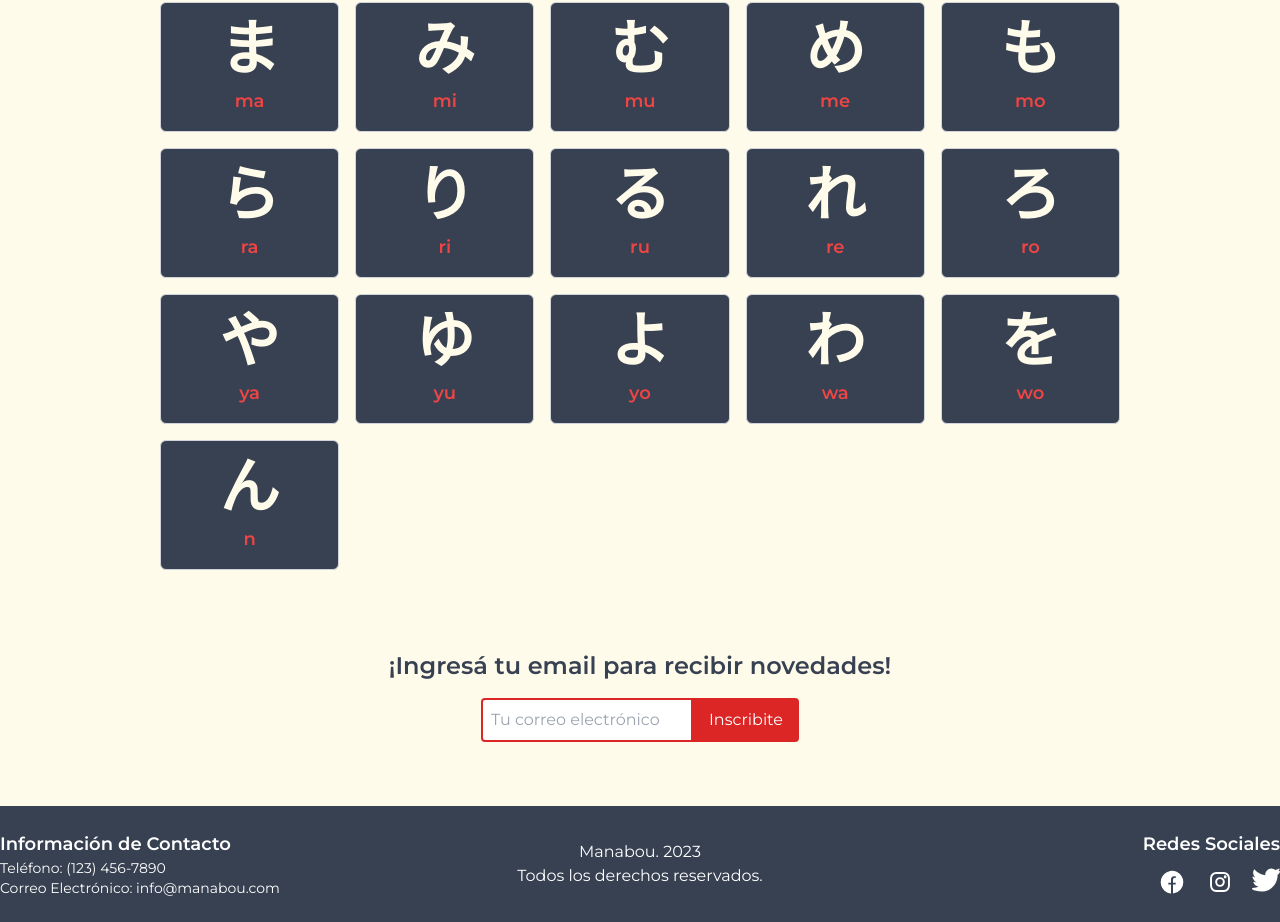
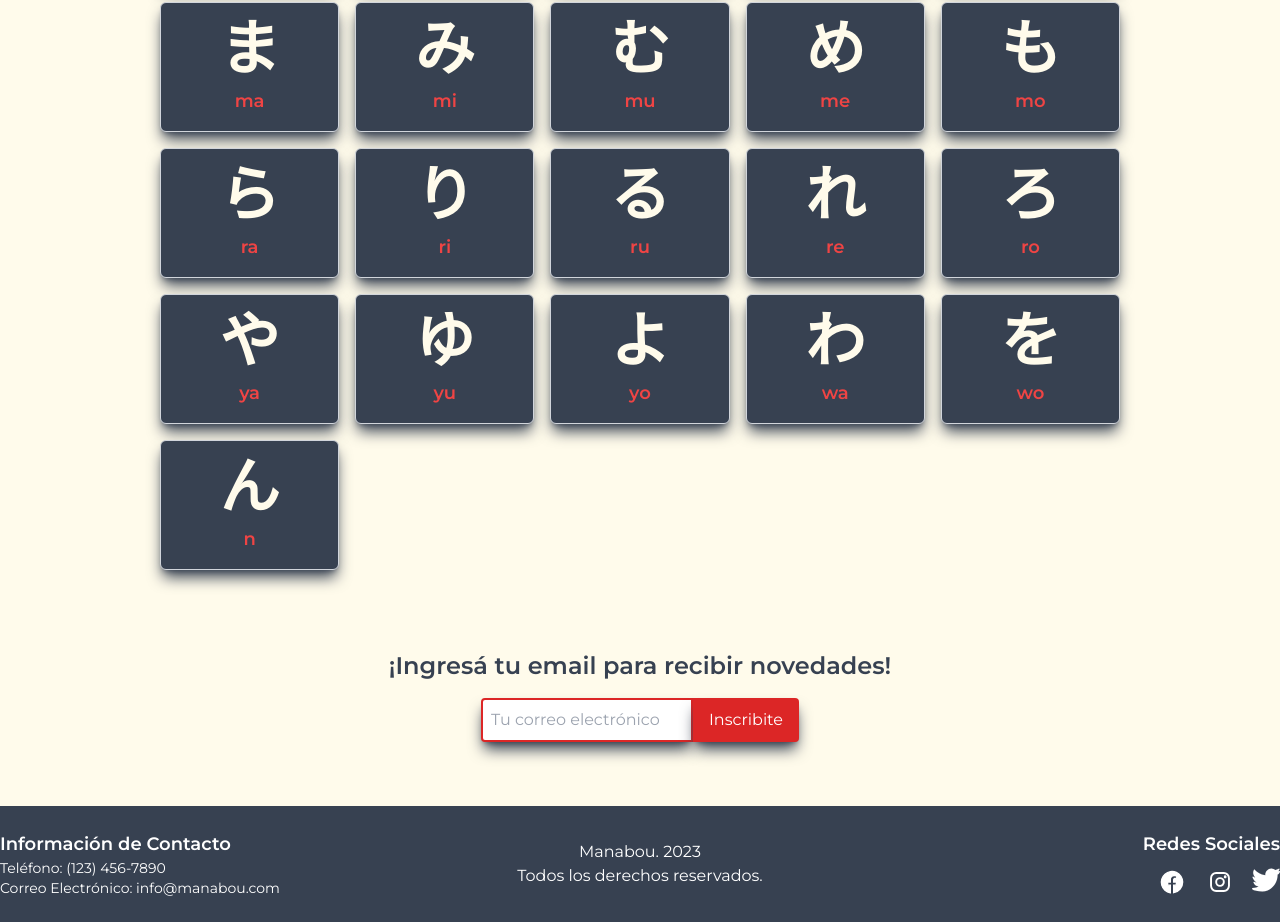
Before and after one commit to SamotSama/manabou-site, a Next.js app: page /material in a window 1280 px wide. Shown: the part 1082-2004 px from the top of the page. Built offline with nearby package versions, Linux system fonts and the light colour scheme; what tailwindcss-animated would draw is missing.

Commit message:
Add box shadow

```diff
--- a/src/app/components/CharacterCard.jsx
+++ b/src/app/components/CharacterCard.jsx
@@ -13,7 +13,7 @@ const CharacterCard = ({ hiragana, katakana, romaji }) => {
 
   return (
     <div
-      className={`character-card p-4 border border-gray-300 cursor-pointer rounded-md hover:animate-rotate-y animate-once hover:animate-duration-[2000ms]`}
+      className={`character-card p-4 shadow-lg shadow-gray-700 border border-gray-300 cursor-pointer rounded-md hover:animate-rotate-y animate-once hover:animate-duration-[2000ms]`}
       onClick={handleClick}
       style={{ backgroundColor }}
     >
--- a/src/app/components/Suscription.jsx
+++ b/src/app/components/Suscription.jsx
@@ -68,16 +68,16 @@ const Subscription = () => {
           ¡Ingresá tu email para recibir novedades!
         </p>
         <form onSubmit={handleSubmit}>
-          <div className="flex text-gray-700 justify-center">
+          <div className="flex text-gray-700 justify-center ">
             <input
               type="email"
               placeholder="Tu correo electrónico"
-              className="border-red-600 border-2 text-gray-700 p-2 rounded-l"
+              className="border-red-600 border-2 text-gray-700 p-2 rounded-l shadow-lg shadow-gray-700"
               value={email}
               onChange={(e) => setEmail(e.target.value)}
             />
             <button
-              className="bg-red-600 text-white px-4 rounded-r hover:scale-105 duration-1000"
+              className="bg-red-600 text-white px-4 rounded-r hover:scale-105 duration-1000 shadow-lg shadow-gray-700"
               type="submit"
             >
               Inscribite
--- a/src/app/components/Videos.jsx
+++ b/src/app/components/Videos.jsx
@@ -13,7 +13,7 @@ export default class YoutubeVideo extends React.Component {
 
     return (
       <div className="mx-auto text-gray-700">
-        <h2 className="text-6xl font-bold pt-8 text-center">
+        <h2 className="text-6xl font-bold pt-8 text-center ">
           Aquí podrás encontrar los mejores
         </h2>
 		<h2 className="text-6xl font-bold pb-8 text-center">
@@ -23,19 +23,19 @@ export default class YoutubeVideo extends React.Component {
           Kira Teachings / Minna no Nihongo - Youtube
         </h3>
         <div className="flex justify-center py-8 items-center animate-fade-down animate-once animate-duration-[3000ms]">
-          <YouTube videoId="MYnjT0xZvsk" opts={opts} onReady={this._onReady} />
+          <YouTube videoId="MYnjT0xZvsk" opts={opts} onReady={this._onReady} className="shadow-xl shadow-gray-700"/>
         </div>
         <h3 className="text-3xl font-semibold py-8 text-center">
           Yuyu Nihongo / Clases de Japonés - Youtube
         </h3>
         <div className="flex justify-center py-8 items-center animate-fade-down animate-once animate-duration-[3000ms]">
-          <YouTube videoId="qcd2zldqYVw" opts={opts} onReady={this._onReady} />
+          <YouTube videoId="qcd2zldqYVw" opts={opts} onReady={this._onReady} className="shadow-xl shadow-gray-700"/>
         </div>
 		<h3 className="text-3xl font-semibold py-8 text-center">
           Japonés con Junpei / Japonés desde 0 - Youtube
         </h3>
         <div className="flex justify-center py-8 items-center animate-fade-down animate-once animate-duration-[3000ms]">
-          <YouTube videoId="Ogz_IkKlvIA" opts={opts} onReady={this._onReady} />
+          <YouTube videoId="Ogz_IkKlvIA" opts={opts} onReady={this._onReady} className="shadow-xl shadow-gray-700"/>
         </div>
       </div>
     );
--- a/src/app/components/map.jsx
+++ b/src/app/components/map.jsx
@@ -202,7 +202,7 @@ const Map = () => {
       <div
         ref={mapContainerRef}
         style={{ width: "100%", height: "700px", zIndex: "1" }}
-        className="w-full my-8 rounded-lg border-gray-700 border-2 animate-jump-in animate-once animate-duration-1000"
+        className="w-full shadow-xl shadow-gray-700 my-8 rounded-lg border-gray-700 border-2 animate-jump-in animate-once animate-duration-1000"
       ></div>
     </section>
   );
--- a/src/app/components/navbar.jsx
+++ b/src/app/components/navbar.jsx
@@ -24,7 +24,7 @@ const Navbar = () => {
               {isMenuOpen ? "✖" : "☰"}
             </button>
             {isMenuOpen && (
-              <div className="absolute text-center right-0 mt-4 bg-gray-700 text-white rounded-md shadow-xl shadow-black">
+              <div className="absolute text-center right-0 mt-4 bg-gray-700 text-white rounded-md shadow-sm shadow-gray-700">
                 <a
                   href="institutos"
                   className="block text-xl px-20 py-2 hover:bg-gray-500 duration-1000"
```
Also changed, not shown: 1 other file (tests, documents, lock files or other folders).
